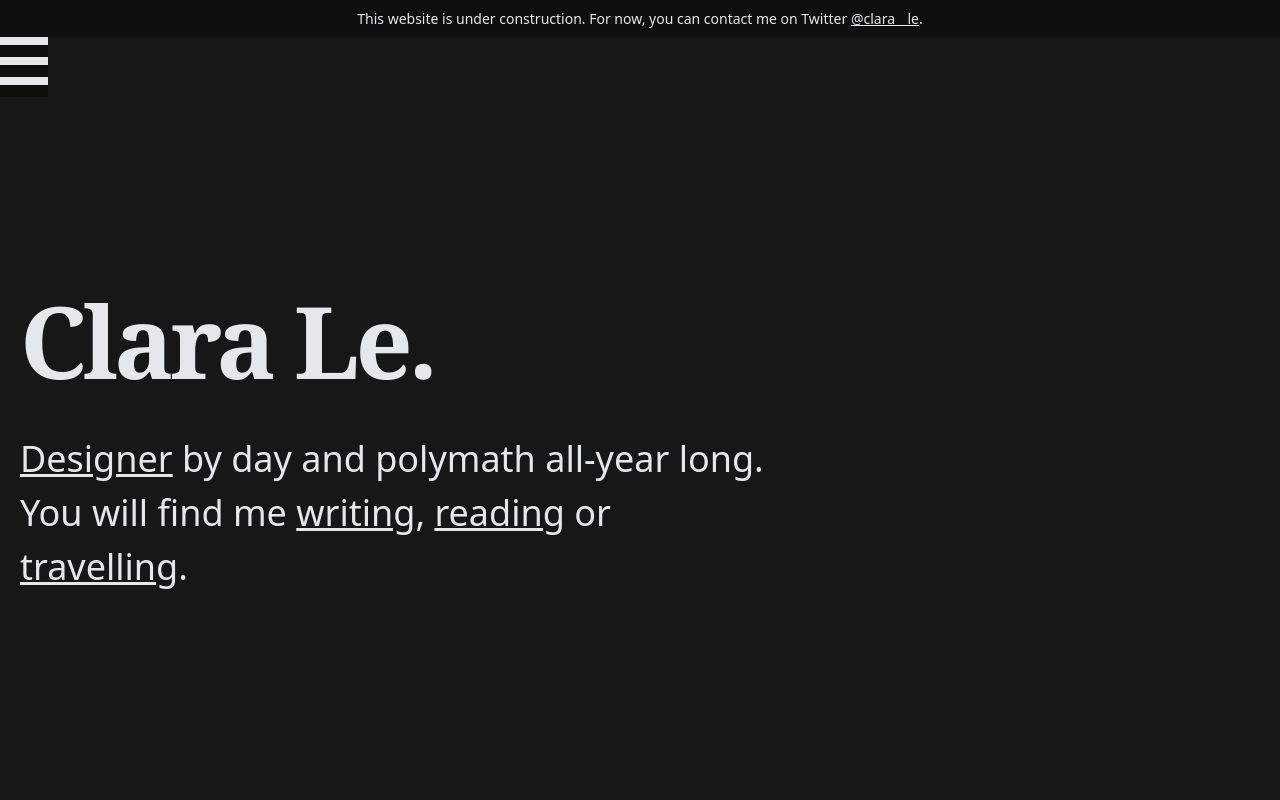
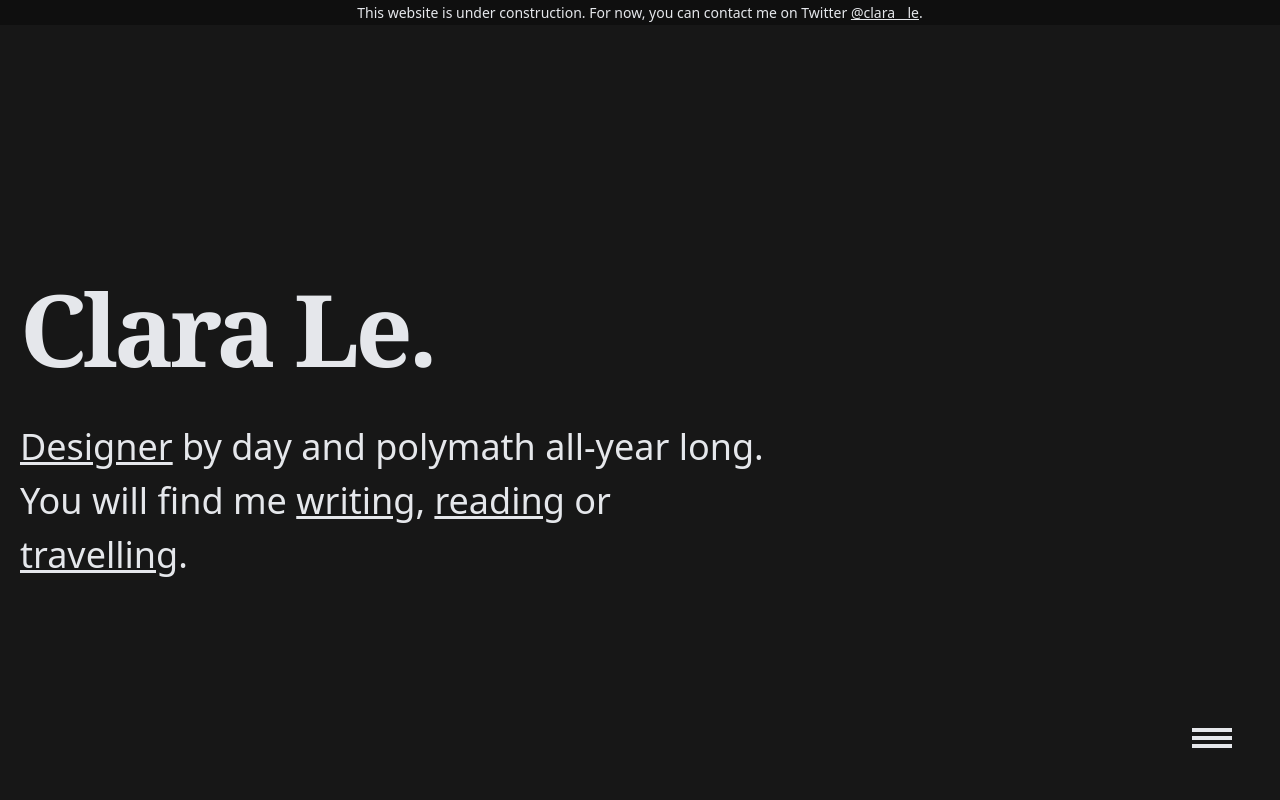
Before and after one commit to hgcl/clara-website, a Next.js app: page / in a window 1280 px wide. Shown: the top 800 px of the page. Built offline with nearby package versions, Linux system fonts and the light colour scheme; a web font is replaced by a local one.

Commit message:
Menu button creation

```diff
--- a/components/BurgerIcon.js
+++ b/components/BurgerIcon.js
@@ -4,12 +4,12 @@ const BurgerIcon = ({ open, ...props }) => (
   <div
     className={`${
       open ? "burger-menu open" : "burger-menu"
-    } z-100 inline-block fixed bottom-10 right-5 cursor-pointer bg-white`}
+    } z-100 inline-block fixed bottom-lg right-md cursor-pointer w-4xl h-4xl`}
     {...props}
   >
-    <div className="bar1 w-12 h-3 bg-black mt-2" key="b1" />
-    <div className="bar2 w-12 h-3 bg-black mt-2" key="b2" />
-    <div className="bar3 w-12 h-3 bg-black mt-2" key="b3" />
+    <div className="bar1 bg-white absolute h-4 w-xl top-md left-12"></div>
+    <div className="bar2 bg-white absolute h-4 w-xl top-lg left-12"></div>
+    <div className="bar3 bg-white absolute h-4 w-xl top-xl left-12"></div>
   </div>
 );
 
--- a/components/Menu.js
+++ b/components/Menu.js
@@ -1,6 +1,7 @@
 import React from "react";
 import Popup from "reactjs-popup";
 import BurgerIcon from "../components/BurgerIcon";
+import Link from "./link";
 
 const contentStyle = {
   background: "rgba(255,255,255,0)",
@@ -19,15 +20,18 @@ const Menu = () => (
     {(close) => (
       <div className="menu w-full block text-center p-0">
         <ul className="relative text-3xl">
-          <li className="cursor-pointer hover:text-black" onClick={close}>
-            Home
+          <li onClick={close}>
+            <Link href="/">Home</Link>
           </li>
-          <li onClick={close}>Getting Started</li>
-          <li onClick={close}>Component API</li>
-          <li onClick={close}>Use Case - Tooltip</li>
-          <li onClick={close}>Use Case - Modal</li>
-          <li onClick={close}>Use Case - Menu</li>
-          <li onClick={close}>Contributing</li>
+          <li onClick={close}>
+            <Link href="/">Link 1</Link>
+          </li>
+          <li onClick={close}>
+            <Link href="/">Link 2</Link>
+          </li>
+          <li onClick={close}>
+            <Link href="/">Link 3</Link>
+          </li>
         </ul>
       </div>
     )}
--- a/tailwind.config.js
+++ b/tailwind.config.js
@@ -16,7 +16,27 @@ module.exports = {
         blue: "##93C5FD",
       },
       spacing: {
-        28: "7rem",
+        '2': '2px',
+        '4': '4px',
+        xs: '8px',
+        sm: '16px',
+        md: '24px',
+        lg: '32px',
+        xl: '40px',
+        '2xl': '48px',
+        '3xl': '56px',
+        '4xl': '64px',
+        '28': "7rem",
+      },
+      inset: {
+        xs: '8px',
+        sm: '16px',
+        md: '24px',
+        lg: '32px',
+        xl: '40px',
+        '2xl': '48px',
+        '3xl': '56px',
+        '4xl': '64px',
       },
       letterSpacing: {
         tighter: "-.04em",
```
